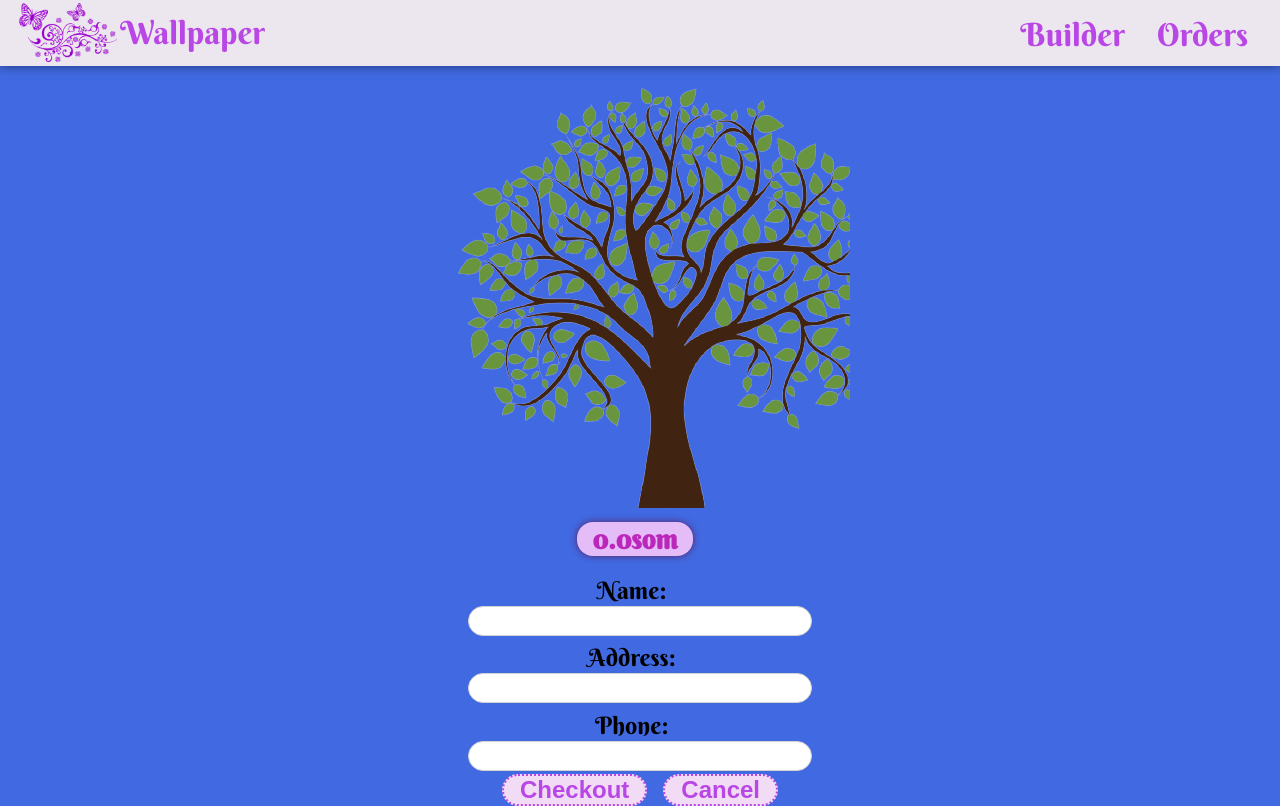
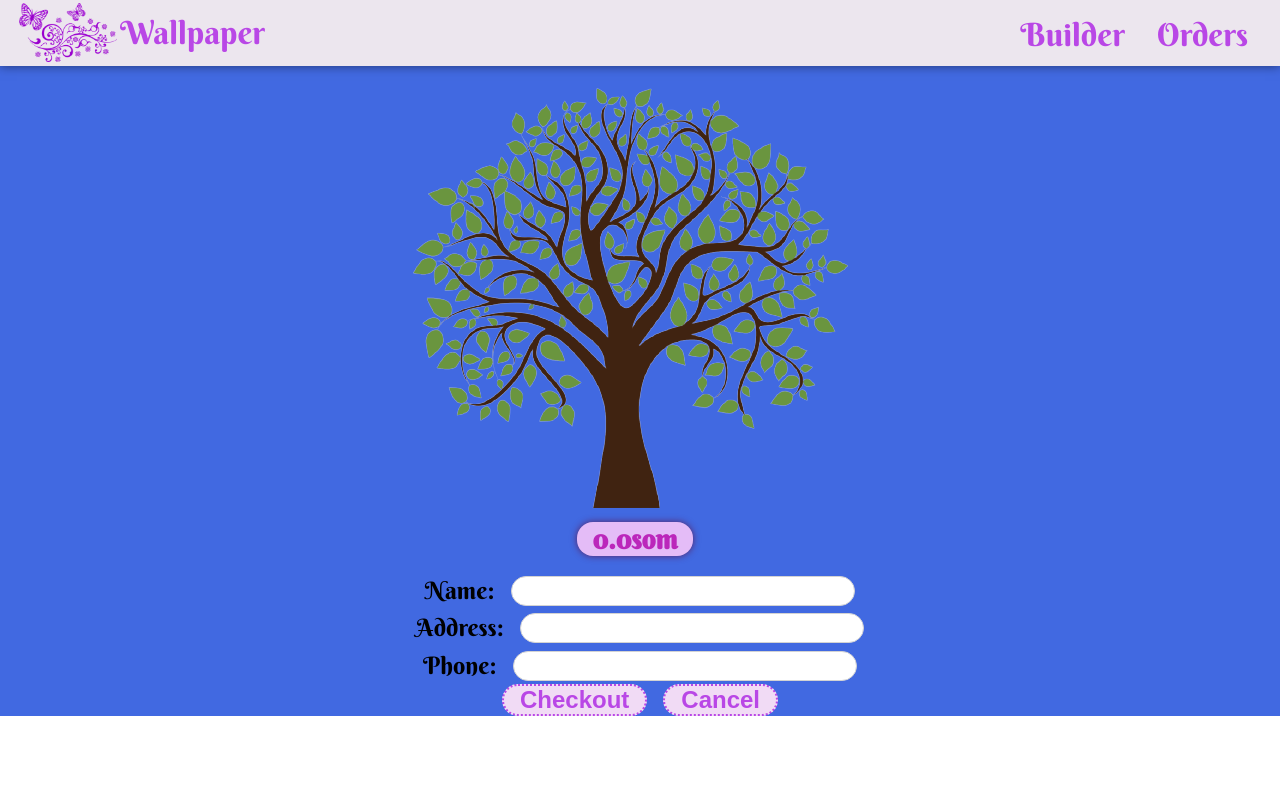
Before and after one commit to Nurkyz-Chynybaeva/builder, a React (Create React App) app: page /checkout in a window 1280 px wide. Built offline with nearby package versions, Linux system fonts and the light colour scheme.

Commit message:
added margin to checkout

```diff
--- a/src/components/Checkout/Checkout.module.css
+++ b/src/components/Checkout/Checkout.module.css
@@ -1,4 +1,4 @@
 .Checkout {
-    width: 420px;
+    width: 510px;
     margin: 0 auto;
   }
```
